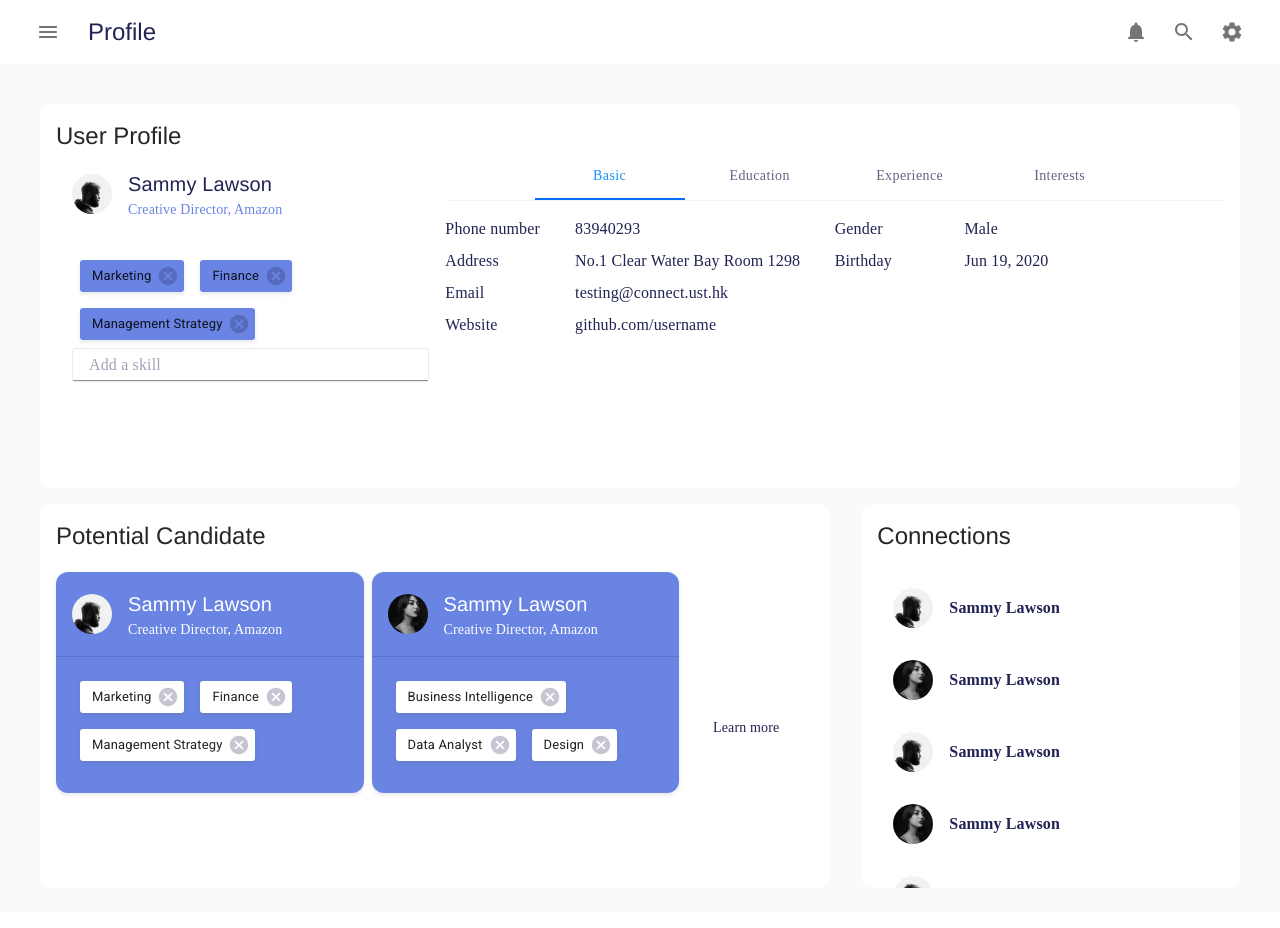
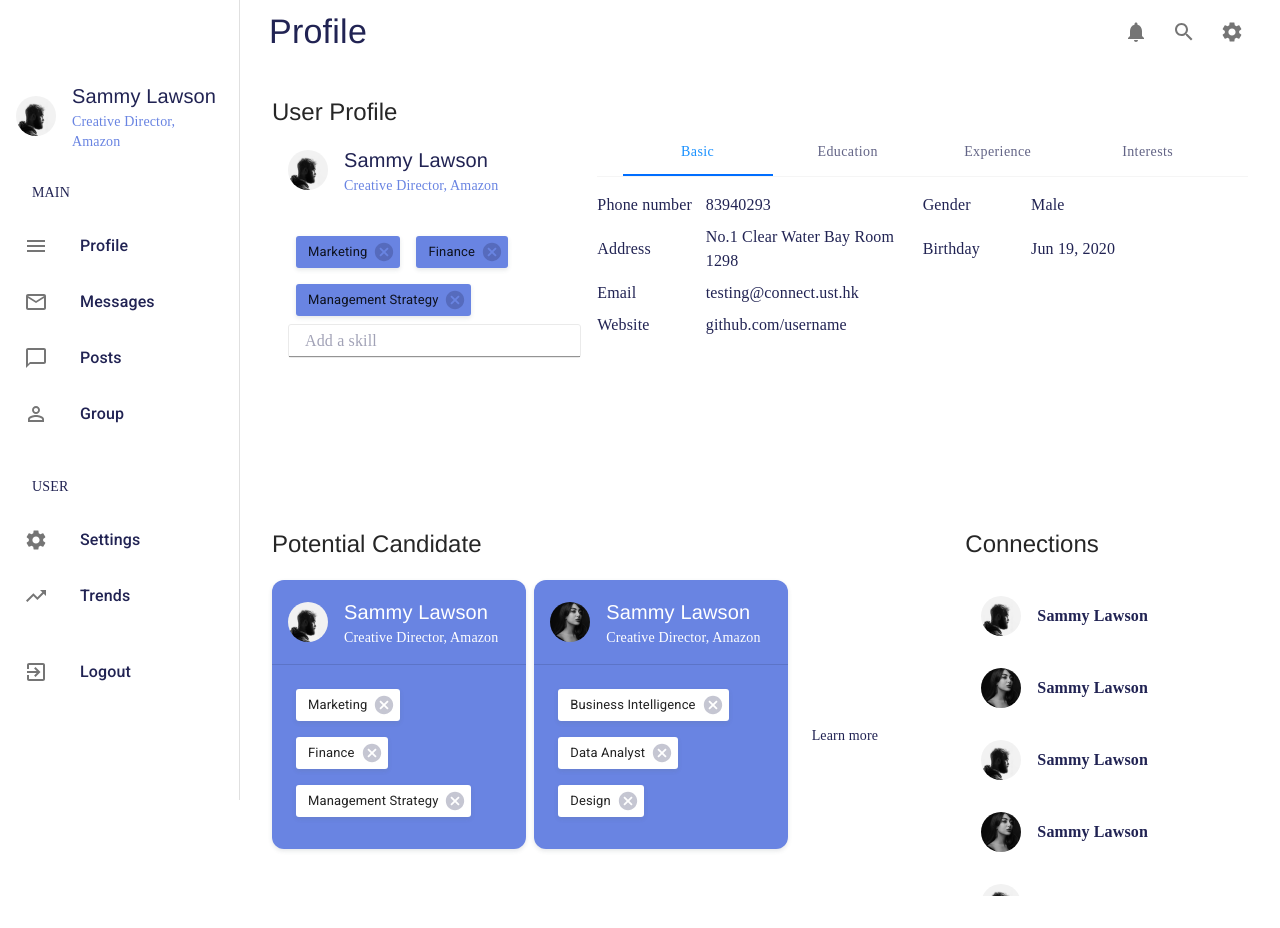
Before and after one commit to BoscoTin/COMP4021-Frontend, a Next.js app: page /1/profile in a window 1280 px wide. Built offline with nearby package versions, Linux system fonts and the light colour scheme.

Commit message:
FIx Drawer

```diff
--- a/src/components/Layout/private/Appbar.js
+++ b/src/components/Layout/private/Appbar.js
@@ -11,26 +11,25 @@ import {
 } from "@material-ui/icons";
 
 export default function (props) {
-  const { classes, open, handleDrawerOpen } = props;
+  const { classes, handleDrawerToggle } = props;
   return (
-    <AppBar
-      className={clsx(classes.appbar, {
-        [classes.appbaropen]: open,
-      })}
-    >
+    <AppBar className={classes.appBar} position="fixed">
       <Toolbar>
         <IconButton
-            onClick={handleDrawerOpen}
-            className={clsx(classes.menuButton, open && classes.hide)}
+          color='inherit'
+          aria-label='control drawer open'
+          edge="start"
+          onClick={handleDrawerToggle}
+          className={classes.menuButton}
         >
           <MenuRounded />
         </IconButton>
 
-        <Typography variant="h5" color="textPrimary">
+        <Typography variant="h4" color="textPrimary" noWrap style={{paddingLeft: '0.5%'}}>
           Profile
         </Typography>
 
-        <div className={classes.space} />
+        <div className={classes.grow} />
 
         <IconButton>
           <Notifications />
--- a/src/components/Layout/private/Drawer.js
+++ b/src/components/Layout/private/Drawer.js
@@ -7,6 +7,7 @@ import {
   ListItemIcon,
   MenuItem,
   Box,
+  Hidden,
 } from "@material-ui/core";
 import {
   Close,
@@ -18,6 +19,8 @@ import {
   TrendingUp,
   ExitToApp,
 } from "@material-ui/icons";
+
+import { useTheme } from '@material-ui/core/styles';
 
 import PeopleHeader from "../../prefabs/People/PeopleHeader";
 import Link from "../../Link";
@@ -72,25 +75,12 @@ const DrawerLabel = ({ text }) => (
 );
 
 export default function (props) {
-  const { classes, handleDrawerClose, open } = props;
+  const { classes, handleDrawerToggle, open } = props;
+  const theme = useTheme();
 
-  return (
-    <Drawer
-      className={classes.drawer}
-      variant="persistent"
-      anchor="left"
-      open={open}
-      classes={{
-        paper: classes.drawerPaper,
-      }}
-    >
-      <div className={classes.drawerHeader}>
-        <IconButton onClick={handleDrawerClose}>
-          <Close />
-        </IconButton>
-      </div>
-      <div className={classes.drawerContent}>
-        <Divider className={classes.expand_w} />
+  const drawer = (
+    <div>
+      <div className={classes.toolbar} />
         <PeopleHeader
           avatar={SelfDemo.avatar}
           displayname={SelfDemo.displayname}
@@ -98,7 +88,6 @@ export default function (props) {
           isSelf={true}
           isBadge={true}
         />
-        <Divider className={classes.expand_w} />
 
         <DrawerLabel text="Main" />
         {MainItems.map((item, index) => (
@@ -143,7 +132,28 @@ export default function (props) {
             Logout
           </Box>
         </MenuItem>
-      </div>
-    </Drawer>
+    </div>
+  )
+
+  return (
+    <nav className={classes.drawer} aria-label="drawer">
+      <Hidden smUp implementation="css">
+        <Drawer
+          variant="temporary"
+          anchor={theme.direction === 'rtl' ? 'right' : 'left'}
+          open={open}
+          onClose={handleDrawerToggle}
+          classes={{ paper: classes.drawerPaper }}
+          ModalProps={{ keepMounted: true }}
+        >
+          {drawer}
+        </Drawer>
+      </Hidden>
+      <Hidden xsDown implementation="css">
+        <Drawer classes={{paper: classes.drawerPaper}} variant="permanent" open >
+          {drawer}
+        </Drawer>
+      </Hidden>
+    </nav>
   );
 }
--- a/src/components/Layout/private/PrivateLayout.js
+++ b/src/components/Layout/private/PrivateLayout.js
@@ -16,12 +16,9 @@ export default function (props) {
   // set state here
   const [ drawerOpen, setDrawerOpen ] = React.useState(false)
 
-  const handleDrawerOpen = () => {
-    setDrawerOpen(true)
-  }
-  const handleDrawerClose = () => {
-    setDrawerOpen(false)
-  }
+  const handleDrawerToggle = () => {
+    setDrawerOpen(!drawerOpen);
+  };
 
   return (
     <div className={classes.root}>
@@ -29,12 +26,10 @@ export default function (props) {
         <title>{title}</title>
       </Head>
 
-      <AppBar classes={classes} open={drawerOpen} handleDrawerOpen={handleDrawerOpen}/>
-      <Drawer classes={classes} open={drawerOpen} handleDrawerClose={handleDrawerClose}/>
+      <AppBar classes={classes} handleDrawerToggle={handleDrawerToggle}/>
+      <Drawer classes={classes} open={drawerOpen} handleDrawerToggle={handleDrawerToggle}/>
 
-      <main className={clsx(classes.content, {
-        [classes.contentShift]: drawerOpen
-      })}>
+      <main>
         <div className={classes.toolbar} />
         {children}
       </main>
--- /dev/null
+++ b/src/redux/types/SelfTagDemo 2.js
@@ -0,0 +1,2 @@
+export const DELETE_SELF_TAG = "DELETE_SELF_TAG";
+export const ADD_SELF_TAG = "ADD_SELF_TAG";
--- a/src/styles/PrivateAppBar.js
+++ b/src/styles/PrivateAppBar.js
@@ -3,82 +3,45 @@ const drawerWidth = 240;
 
 export default makeStyles((theme) => ({
     root: {
-      height: "100vh",
-      width: "100vw"
+      display: 'flex',
     },
+    drawer: {
+      [theme.breakpoints.up('sm')]: {
+        width: drawerWidth,
+        flexShrink: 0,
+      },
+    },
+    appBar: {
+      backgroundColor: 'transparent',
+      boxShadow: 'none',
+      top: 0,
+      paddingBottom: theme.spacing(2),
+      [theme.breakpoints.up('sm')]: {
+        width: `calc(100% - ${drawerWidth}px)`,
+        marginLeft: drawerWidth,
+      },
+    },
+    menuButton: {
+      marginRight: theme.spacing(2),
+      [theme.breakpoints.up('sm')]: {
+        display: 'none',
+      },
+    },
+    // necessary for content to be below app bar
     toolbar: theme.mixins.toolbar,
+    drawerPaper: {
+      width: drawerWidth,
+    },
     content: {
       flexGrow: 1,
       padding: theme.spacing(3),
-      transition: theme.transitions.create('margin', {
-        easing: theme.transitions.easing.sharp,
-        duration: theme.transitions.duration.leavingScreen,
-      }),
-      marginLeft: 0,
-      backgroundColor: "#FAFAFB",
-      overflow: "hidden"
-    },
-    contentShift: {
-      transition: theme.transitions.create('margin', {
-        easing: theme.transitions.easing.easeOut,
-        duration: theme.transitions.duration.enteringScreen,
-      }),
-      marginLeft: drawerWidth,
-    },
-    space: {
-      flexGrow: 1,
-    },
-
-    appbar: {
-      backgroundColor: '#FFFFFF',
-      boxShadow: 'none',
-      transition: theme.transitions.create(['margin', 'width'], {
-        easing: theme.transitions.easing.sharp,
-        duration: theme.transitions.duration.leavingScreen,
-      }),
-    },
-    appbaropen: {
-      width: `calc(100% - ${drawerWidth}px)`,
-      marginLeft: drawerWidth,
-      transition: theme.transitions.create(['margin', 'width'], {
-        easing: theme.transitions.easing.easeOut,
-        duration: theme.transitions.duration.enteringScreen,
-      }),
-    },
-
-    expand_w: {
-      width: "100%"
-    },
-
-    menuButton: {
-      marginRight: theme.spacing(2),
     },
     draweritem: {
       paddingTop: theme.spacing(2),
       paddingBottom: theme.spacing(2),
       paddingLeft: theme.spacing(3)
     },
-    hide: {
-      display: 'none',
+    grow: {
+      flexGrow: 1,
     },
-
-    drawer: {
-      width: drawerWidth,
-      flexShrink: 0,
-    },
-    drawerPaper: {
-      width: drawerWidth,
-    },
-    drawerHeader: {
-      display: 'flex',
-      alignItems: 'center',
-      padding: theme.spacing(0, 1),
-      // necessary for content to be below app bar
-      ...theme.mixins.toolbar,
-      justifyContent: 'flex-end',
-    },
-    drawerContent: {
-      width: "100%",
-      overflow: "scroll"
-    }
   }));
```
Also changed, not shown: src/redux/actions/SelfTagDemo 2.js (added, +15 -0 lines), src/redux/actions/User 2.js (added, +57 -0 lines), src/redux/reducers/SelfTagDemo 2.js (added, +57 -0 lines), src/redux/reducers/User 2.js (added, +40 -0 lines), src/redux/types/User 2.js (added, +7 -0 lines).
